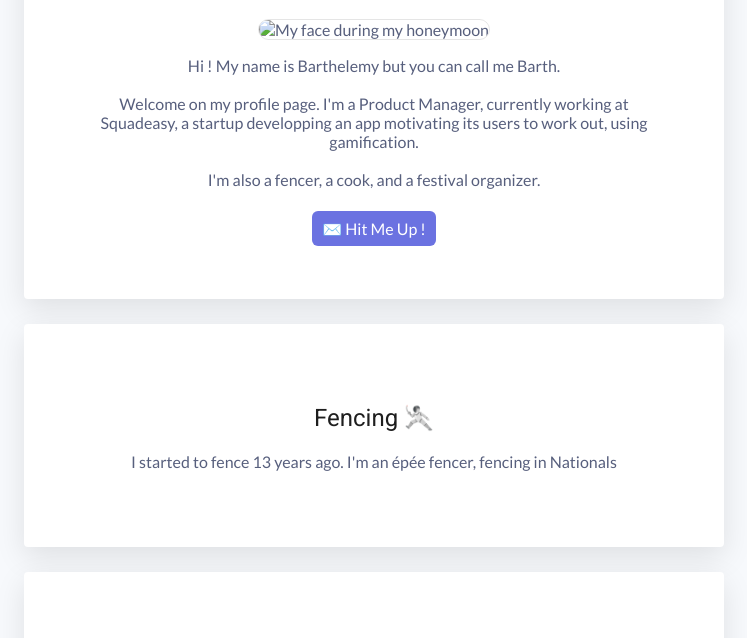
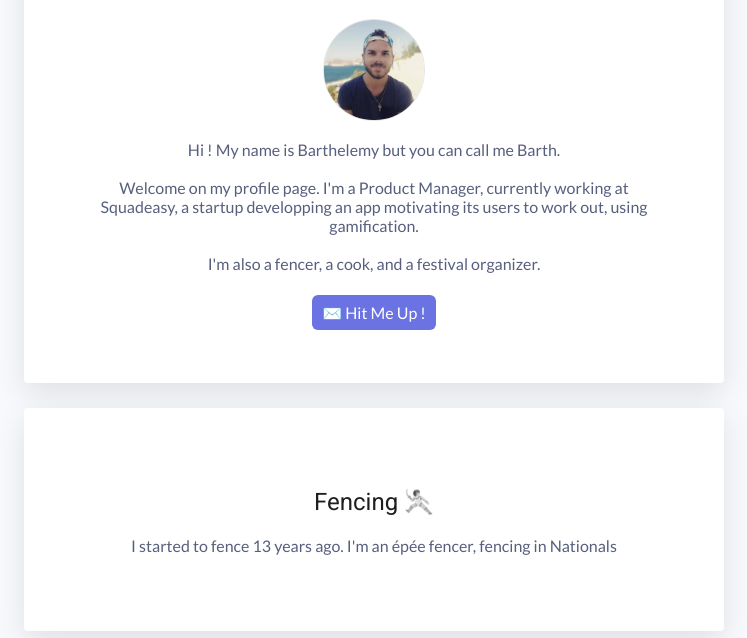
Before and after one commit to godinbar/my-profile, a plain HTML site: page index.html in a window 1280 px wide. Shown: the part 162-800 px from the top of the page, without its empty margins (266-1013 px from the left). Drawn offline with Linux system fonts and the light colour scheme.

Commit message:
Update index.html

```diff
--- a/index.html
+++ b/index.html
@@ -15,7 +15,7 @@
 
 	<div class="card-white" id="intro">
 		<h1>Barthelemy Godin-Lacaze 🤺</h1>
-		<img src="images/profil.jpg" alt="My face during my honeymoon">
+		<img src="profil.jpg" alt="My face during my honeymoon">
 		<p>Hi ! My name is Barthelemy but you can call me Barth.  <br> <br> Welcome on my profile page. I'm a Product Manager, currently working at Squadeasy, a startup developping an app motivating its users to work out, using gamification. <br><br> I'm also a fencer, a cook, and a festival organizer.</p>
 		<a href="mailto:barth.godin@gmail.com" class="btn-blue"> ✉️ Hit Me Up !</a>
 	</div>
```
